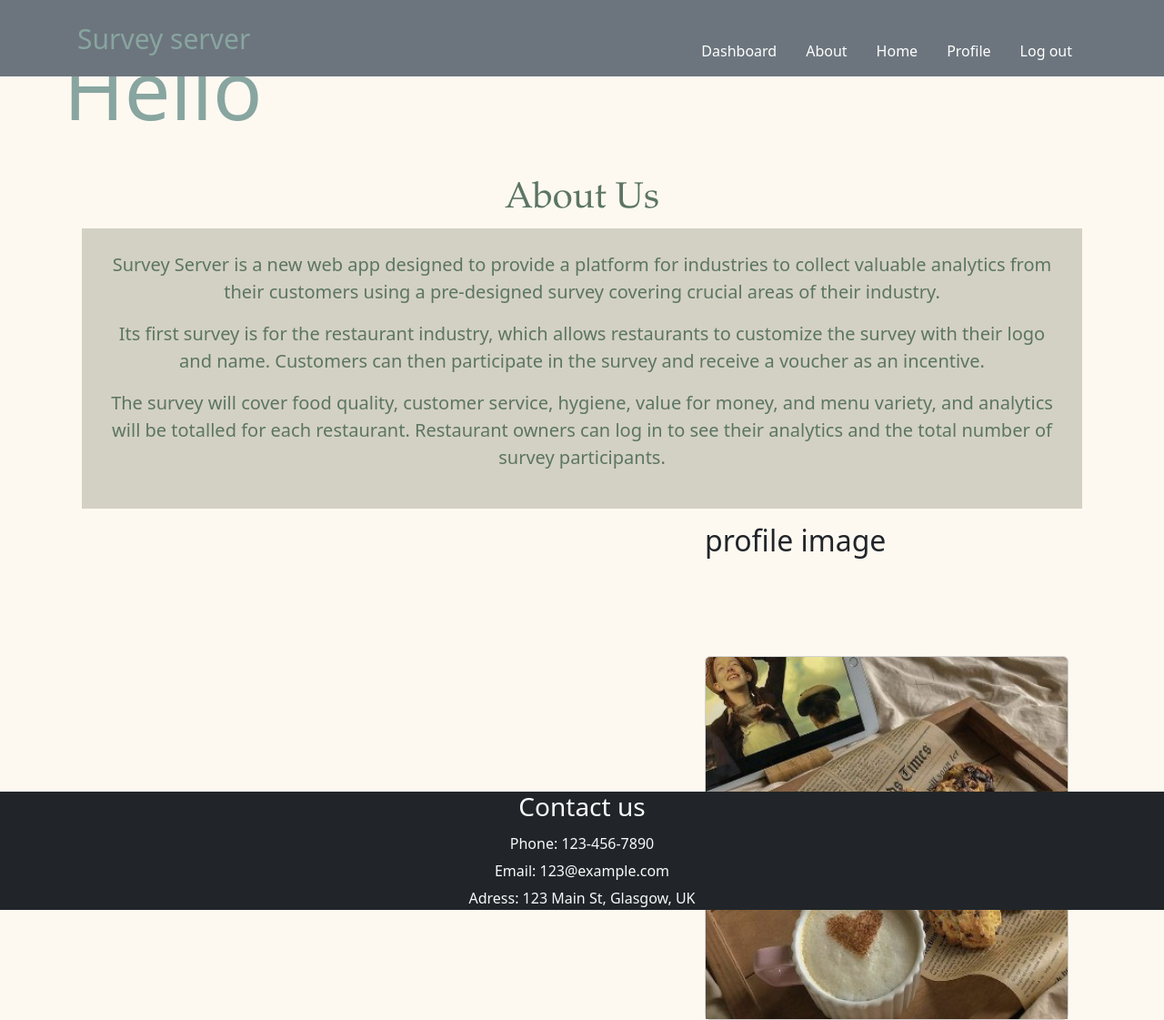
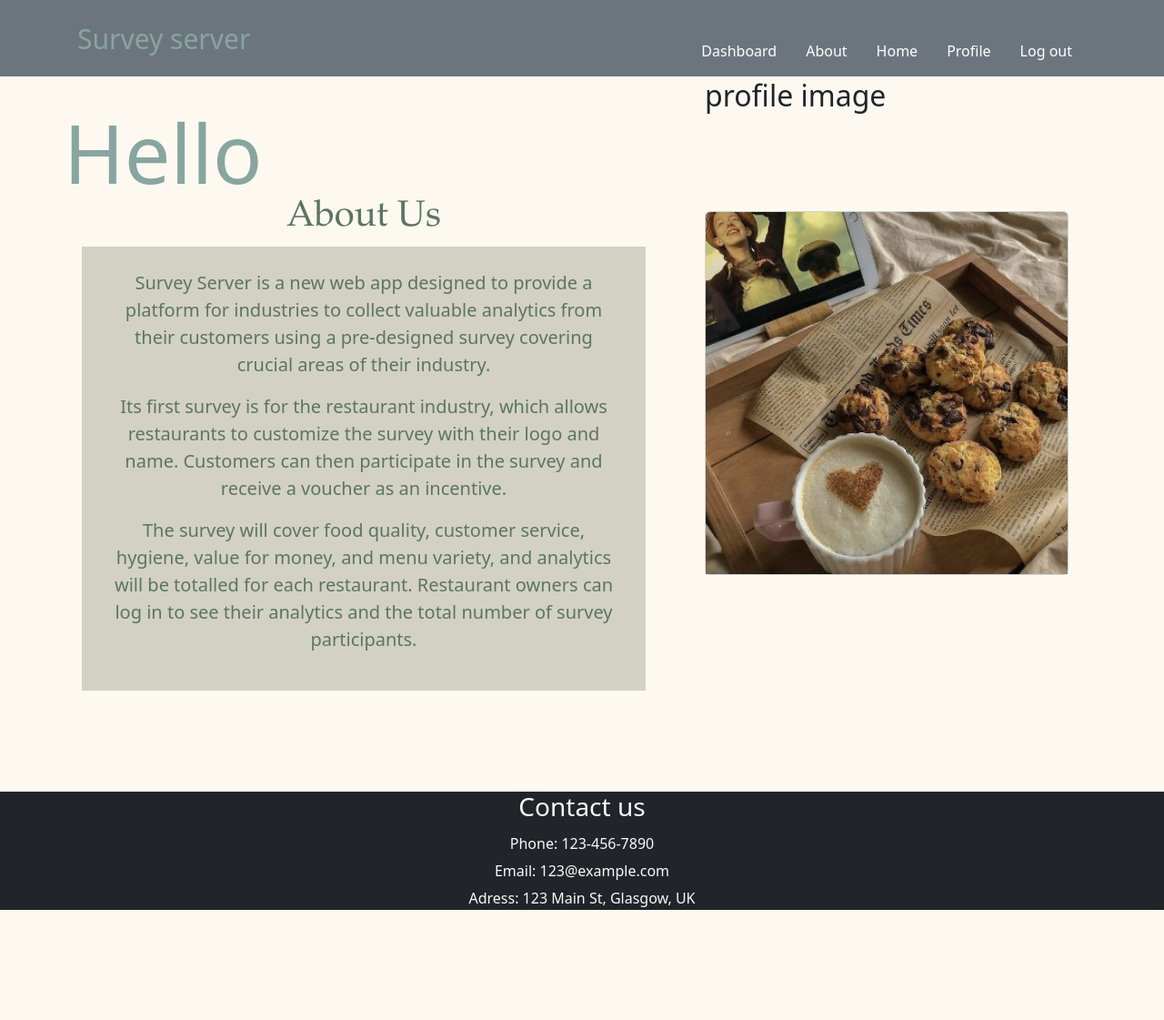
Before and after one commit to ccolqu91/WAD2-Group-Project, a Django app: page /survey_server/about/ in a window 1280 px wide. Shown: the whole page at 91% size. After the commit the page ends 1000 px from the top, so only its background shows below. Run offline with Django 4.2, Linux system fonts and the light colour scheme; some libraries are stand-ins or nearby versions.

Commit message:
solved overlap

```diff
--- a/static/css/base.css
+++ b/static/css/base.css
@@ -11,10 +11,10 @@
 			background-size: cover;
 		}
 		.text&pictue{
-
-}
 		        display: flex;
                 justify-content: space-between;
+                position:relative;
+                top:50px;
 		}
 		.top_text{
 		  float:left;
@@ -49,6 +49,8 @@
           color: black;
          }
          #hello{
+         position:relative;
+         top:50px;
          margin: 20px;
          padding: 10px;
          color:#88a5a0;
@@ -126,4 +128,5 @@
         #text_content{
         font-size:2px;
         }
+
 }
--- a/templates/survey_server/base.html
+++ b/templates/survey_server/base.html
@@ -80,9 +80,9 @@
     </div>
 
 <div class="text&picture" style=" margin-left: 40px;
-  margin-right: 40px;" >
+  margin-right: 40px;margin-top:20px;" >
     <div class="top_text">
-<div id="hello">
+<div id="hello" style="">
     Hello
     {% block hello_block %}
     {% endblock %}
@@ -97,7 +97,7 @@
 
 <div class="picture">
 
-<div class="container mt-3">
+<div class="container mt-3"style="position:relative;top:50px;">
   <h2>profile image</h2>
     {% block picture_block %}
 
@@ -132,7 +132,7 @@
 
 
 
-<footer class="bg-dark text-light" style="width:100%;bottom:-200px;">
+<footer class="bg-dark text-light" style="width:100%;padding:0px;bottom:-200px;">
   <div class="container">
 
 
--- a/templates/survey_server/manager.html
+++ b/templates/survey_server/manager.html
@@ -64,10 +64,8 @@ Survey Server · Manager
     </div>
     <button type="button" class="btn btn-primary btn-lg"  onclick="window.location.href='/survey_server/add_restaurant'">Add a restaurant</button>
   {% endif %}
-{% if not has_restaurant %}
-<p>Would you like to know what our users think about your services?</p>
-<button type="button" class="btn btn-primary btn-lg"  onclick="window.location.href='/survey_server/add_restaurant'">Add a restaurant</button>
-{% else %}
+{% if has_restaurant %}
+
 <p style="color:#88a5a0; font-size: 45px;"> Your Menu's Top Choices</p>
 {% if has_surveys %}
 <div class="container">
```
